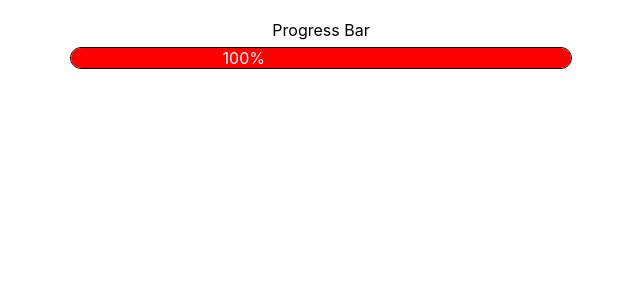
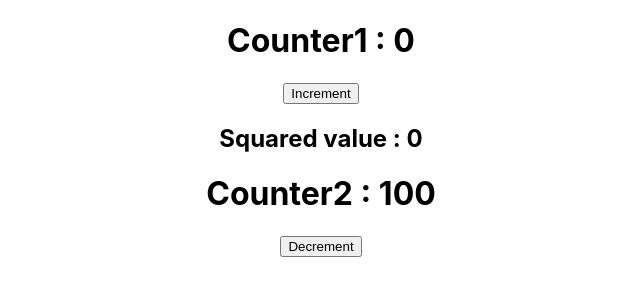
Before and after one commit to sanu-basak/react-practice, a React (Create React App) app: page / in a window 1280 px wide. Shown: the top 300 px of the page, without its empty margins (319-959 px from the left). Built offline with nearby package versions, Linux system fonts and the light colour scheme.

Commit message:
create custom use memo hooks

```diff
--- a/src/App.js
+++ b/src/App.js
@@ -3,17 +3,18 @@ import './App.css';
 // import FileExplorer from './components/FileExplorer';
 // import { fileExplorerData } from "./utils/fileExplorerData"
 import { useEffect, useState } from "react"
-import ProgressBar from './components/ProgressBar';
+import CustomUseMemo from './components/CustomUseMemo';
+// import ProgressBar from './components/ProgressBar';
 // import ProductPagination from './components/ProductPagination';
 
 function App() {
     // const [explorer,setExplorer] = useState(fileExplorerData)
-    const [value,setValue] = useState(0)
-    useEffect(()=> {
-      setInterval(() => {
-        setValue((val) => val+1)
-      },100)
-    },[])
+    // const [value,setValue] = useState(0)
+    // useEffect(()=> {
+    //   setInterval(() => {
+    //     setValue((val) => val+1)
+    //   },100)
+    // },[])
     return (
       <>
         {/* <ProductPagination/> */}
@@ -22,7 +23,8 @@ function App() {
 
         </div> */}
 
-        <ProgressBar getValue={value}/>
+        {/* <ProgressBar getValue={value}/> */}
+        <CustomUseMemo/>
 
       </>
    )
--- /dev/null
+++ b/src/components/CustomUseMemo.jsx
@@ -0,0 +1,28 @@
+import { useMemo, useState } from "react"
+import useCustomMemo from "../hooks/useCustomMemo"
+
+const CustomUseMemo = () => {
+    const [counter1,setCounter1] = useState(0)
+    const [counter2,setCounter2] = useState(100)
+
+
+    const sqaureCounter1 = () => {
+        console.log('Expensive calculation here')
+        return counter1 * counter1
+    }
+
+    // const memoised = useMemo(sqaureCounter1,[counter1])
+    const memoised = useCustomMemo(sqaureCounter1,[counter1])
+
+    return (
+        <div style={{margin: "0 auto",textAlign:"center"}}>
+            <h1>Counter1 : {counter1}</h1>
+            <button onClick={() => setCounter1(counter1+1)}>Increment</button>
+            <h2>Squared value : {memoised}</h2>
+            <h1>Counter2 : {counter2}</h1>
+            <button onClick={() => setCounter2(counter2-1)}>Decrement</button>
+        </div>
+    )
+}
+
+export default CustomUseMemo
--- /dev/null
+++ b/src/hooks/useCustomMemo.js
@@ -0,0 +1,34 @@
+import { useEffect, useRef } from "react"
+
+const useCustomMemo = (cb,deps) => {
+    //variable or state -> cached value
+    const memoisedRef = useRef(null)
+
+    const isEqual = (prevDeps,nextDeps) => {
+        if(prevDeps === null) return false
+        if(prevDeps.length !== nextDeps.length) return false
+        for(let i=0; i<prevDeps.length;i++){
+            if(prevDeps[i] !== nextDeps[i]) return false
+        }
+
+        return true
+    }
+    // changes in deps
+    if(!memoisedRef.current || !isEqual(memoisedRef.current.deps,deps)){
+        memoisedRef.current = {
+            value: cb(),
+            deps
+        }
+    }
+    //Cleanup logic
+
+    useEffect(() => {
+        return () => {
+            memoisedRef.current = null
+        }
+    },[])
+    // return the memoised value - if any
+    return memoisedRef.current.value
+}
+
+export default useCustomMemo
```
Also changed, not shown: src/components/GridLights.jsx (added).
